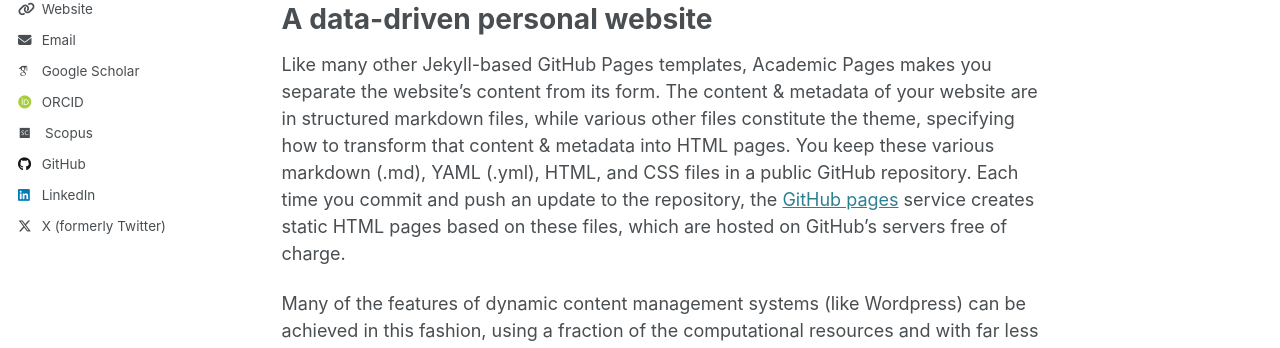
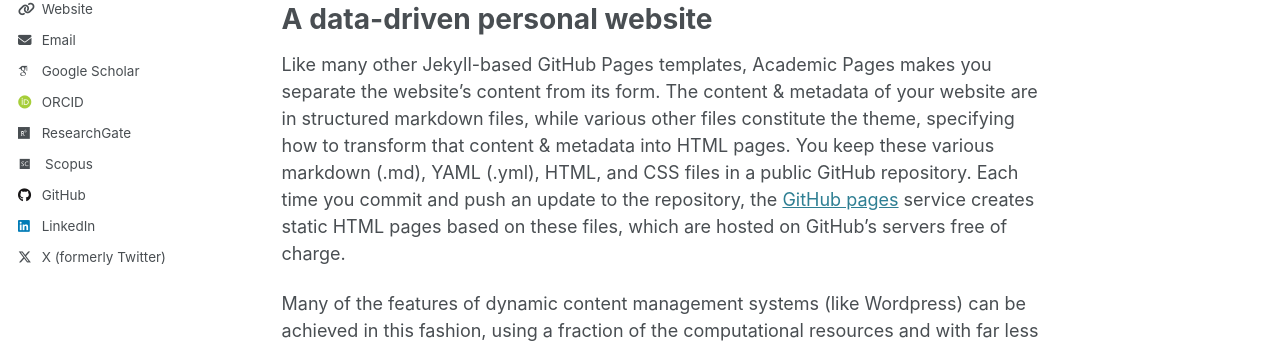
Before and after one commit to stefanomattoccia/stefanomattoccia.github.io, a Jekyll site: the page built from _pages/about.md, in a window 1280 px wide. Shown: the part 440-788 px from the top of the page. Built offline with Jekyll 4.4.1, drawn with Linux system fonts in a browser that asks for light colours; some web fonts are replaced.

Commit message:
Update _config.yml

```diff
--- a/_config.yml
+++ b/_config.yml
@@ -38,7 +38,7 @@ author:
   orcid            : "https://orcid.org/0000-0002-3681-7704"
   semantic         : # URL
   pubmed           : # "https://www.ncbi.nlm.nih.gov/pubmed/?term=john+snow"
-  researchgate     : # URL
+  researchgate     : "https://www.researchgate.net/profile/Stefano-Mattoccia-2"
   scopus           : "https://www.scopus.com/authid/detail.uri?authorId=6505990778"
 
   # Repositories and software development
```
